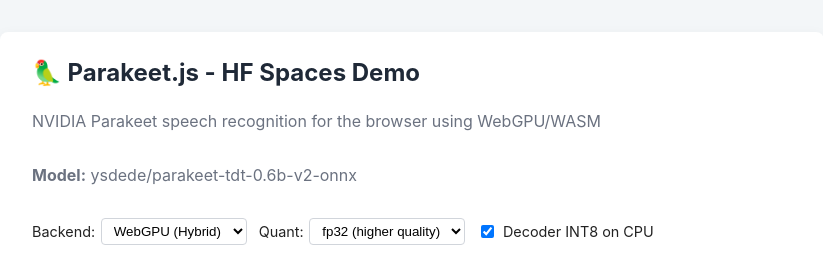
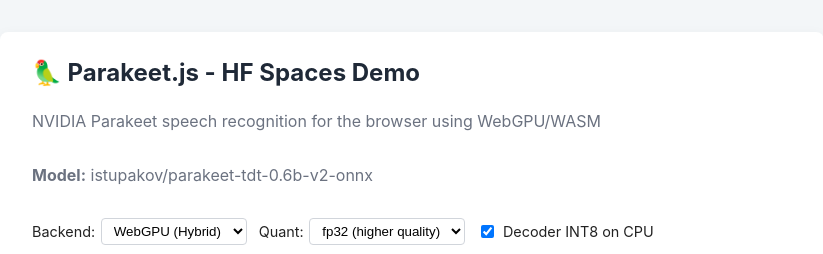
Before and after one commit to ysdede/parakeet.js, a React (Create React App) app: page / in a window 1280 px wide. Shown: the top 254 px of the page, without its empty margins (228-1051 px from the left). Built offline with nearby package versions, Linux system fonts and the light colour scheme.

Commit message:
chore: update model repo id and remove nemo80 option

```diff
--- a/src/App.js
+++ b/src/App.js
@@ -3,7 +3,7 @@
 import './App.css';
 
 export default function App() {
-  const repoId = 'ysdede/parakeet-tdt-0.6b-v2-onnx';
+  const repoId = 'istupakov/parakeet-tdt-0.6b-v2-onnx';
   const [backend, setBackend] = useState('webgpu-hybrid');
   const [quant, setQuant] = useState('fp32');
   const [preprocessor, setPreprocessor] = useState('nemo128');
@@ -186,7 +186,6 @@
         <label>
           Preprocessor:
           <select value={preprocessor} onChange={e=>setPreprocessor(e.target.value)}>
-            <option value="nemo80">nemo80 (smaller)</option>
             <option value="nemo128">nemo128 (default)</option>
           </select>
         </label>
```
